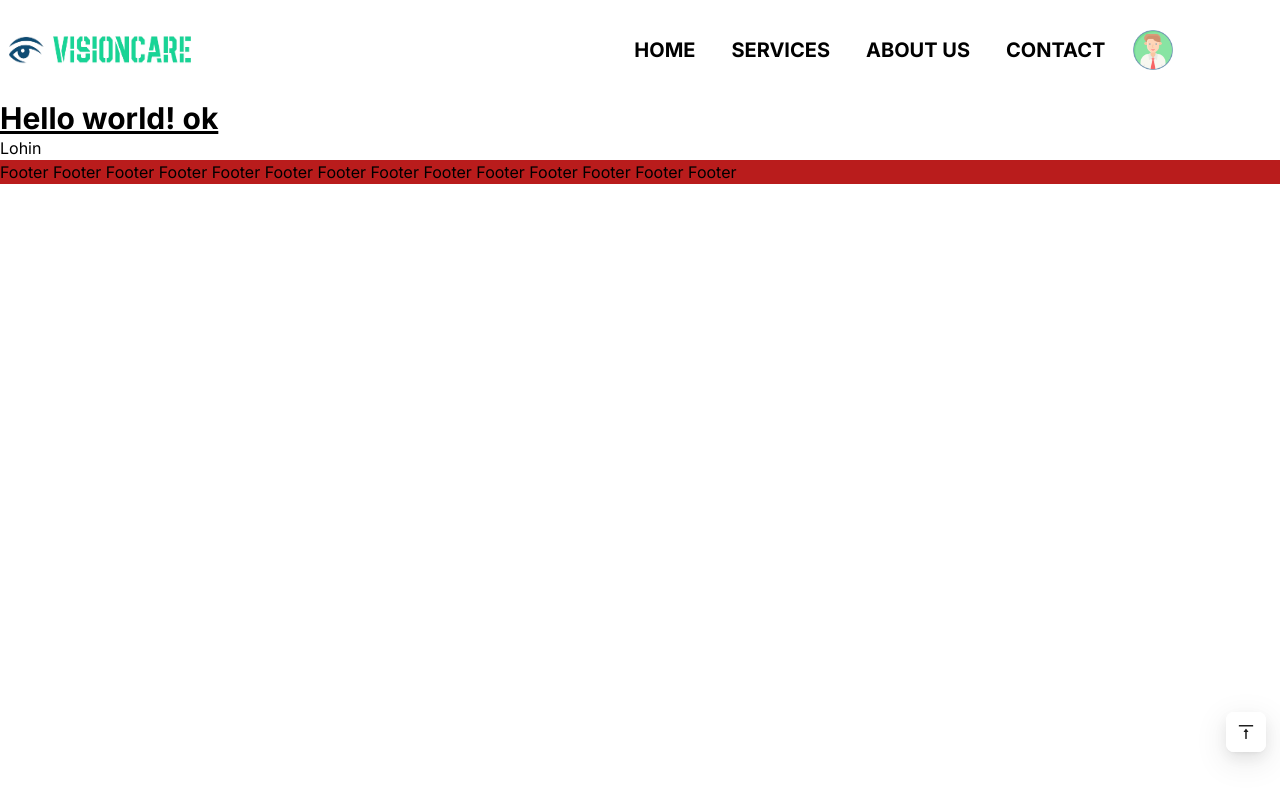
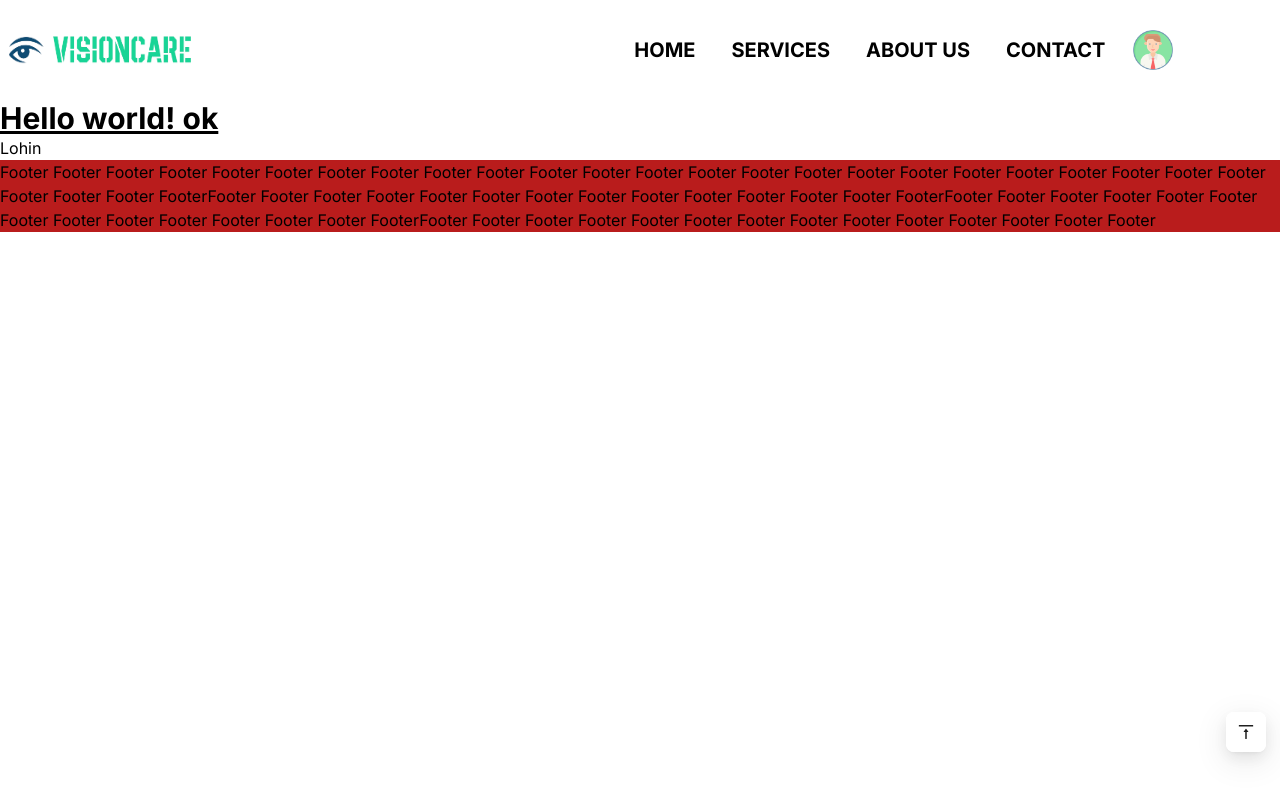
Before and after one commit to akashsdk/shaplamart, a Next.js app: page / in a window 1280 px wide. Built offline with nearby package versions, Linux system fonts and the light colour scheme.

Commit message:
Update Footer.tsx

```diff
--- a/src/app/components/Footer.tsx
+++ b/src/app/components/Footer.tsx
@@ -18,7 +18,59 @@ function Footer() {
       Footer
       Footer
       Footer
-
+      Footer
+      Footer
+      Footer
+      Footer
+      Footer
+      Footer
+      Footer
+      Footer
+      Footer
+      Footer
+      Footer
+      Footer
+      Footer
+      FooterFooter
+      Footer
+      Footer
+      Footer
+      Footer
+      Footer
+      Footer
+      Footer
+      Footer
+      Footer
+      Footer
+      Footer
+      Footer
+      FooterFooter
+      Footer
+      Footer
+      Footer
+      Footer
+      Footer
+      Footer
+      Footer
+      Footer
+      Footer
+      Footer
+      Footer
+      Footer
+      FooterFooter
+      Footer
+      Footer
+      Footer
+      Footer
+      Footer
+      Footer
+      Footer
+      Footer
+      Footer
+      Footer
+      Footer
+      Footer
+      Footer
 
     </div>
   )
```
